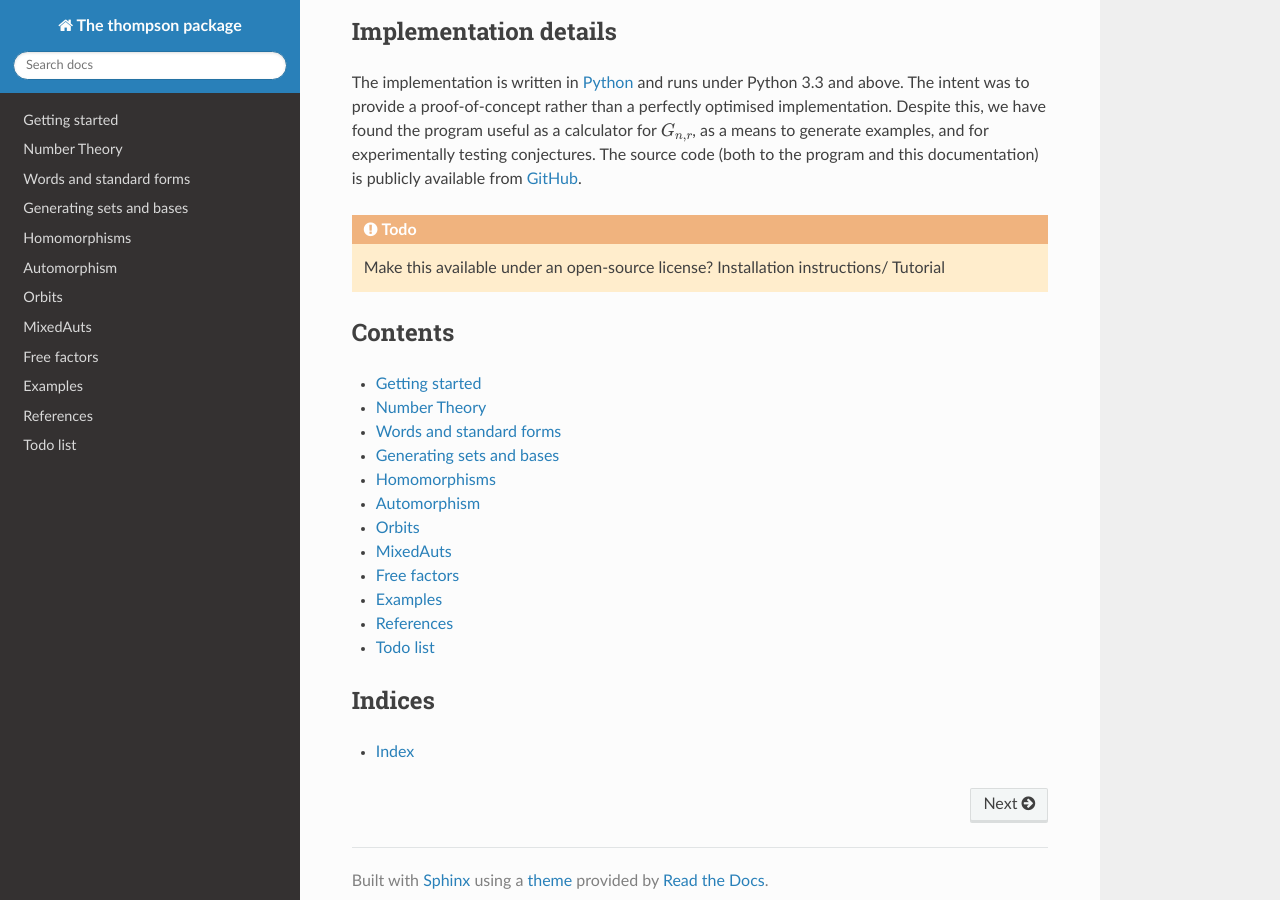
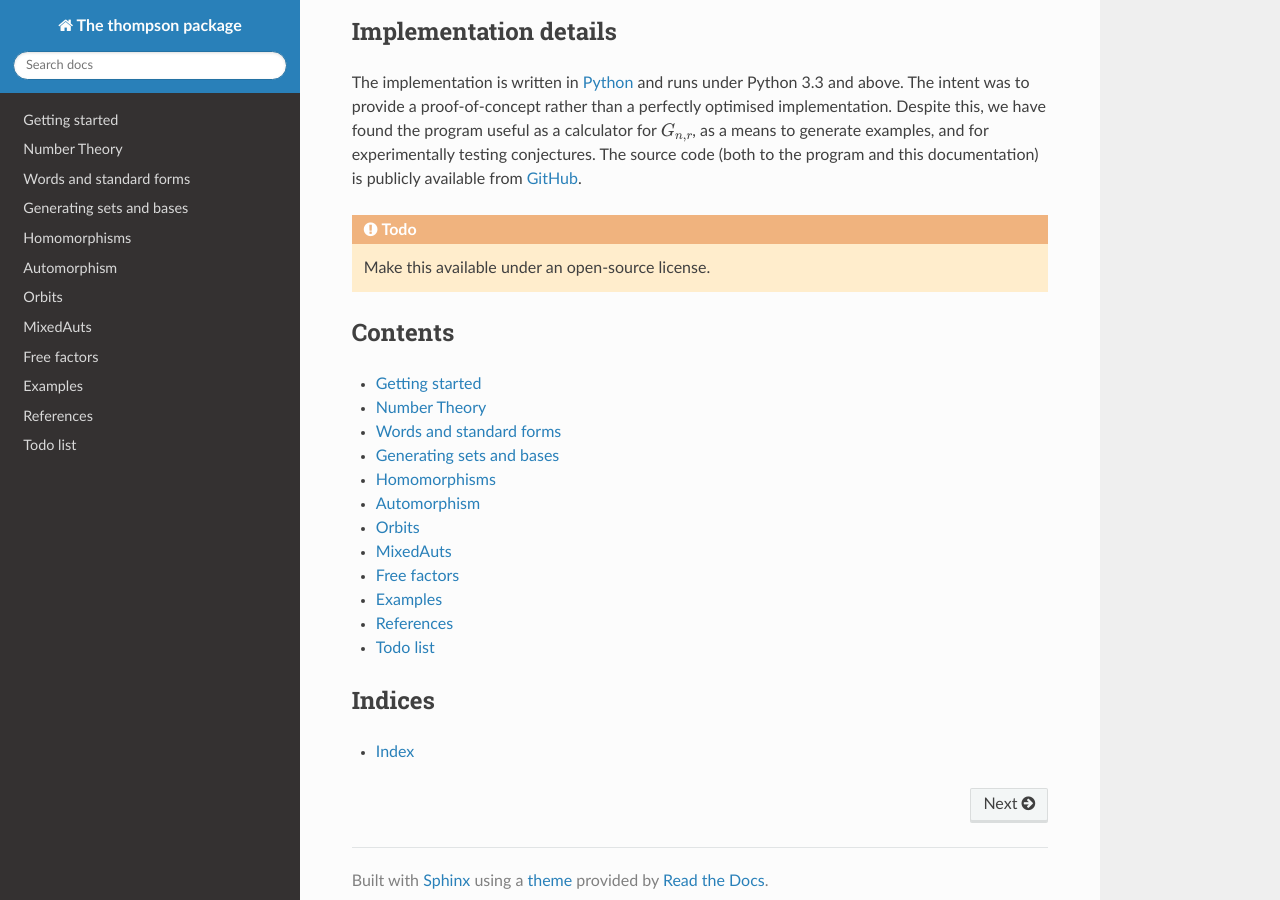
Before and after one commit to DMRobertson/thompsons_v, a Sphinx documentation site: the page built from docs/index.rst, in a window 1280 px wide and 900 px high, scrolled down 1108 px. Built offline with Sphinx 7.4.7 and the Read the Docs theme 2.0.0, drawn with Linux system fonts in a browser that asks for light colours; cross-references to code outside the pages are shown as plain code.

```diff
--- a/docs/index.rst
+++ b/docs/index.rst
@@ -37,8 +37,7 @@ The implementation is written in `Python <python.org>`_ and runs under Python 3.
 
 .. todo::
 
-	Make this available under an open-source license?
-	Installation instructions/ Tutorial
+	Make this available under an open-source license.
 
 Contents
 --------
```
Also changed, not shown: README.md (+7 -3 lines).
